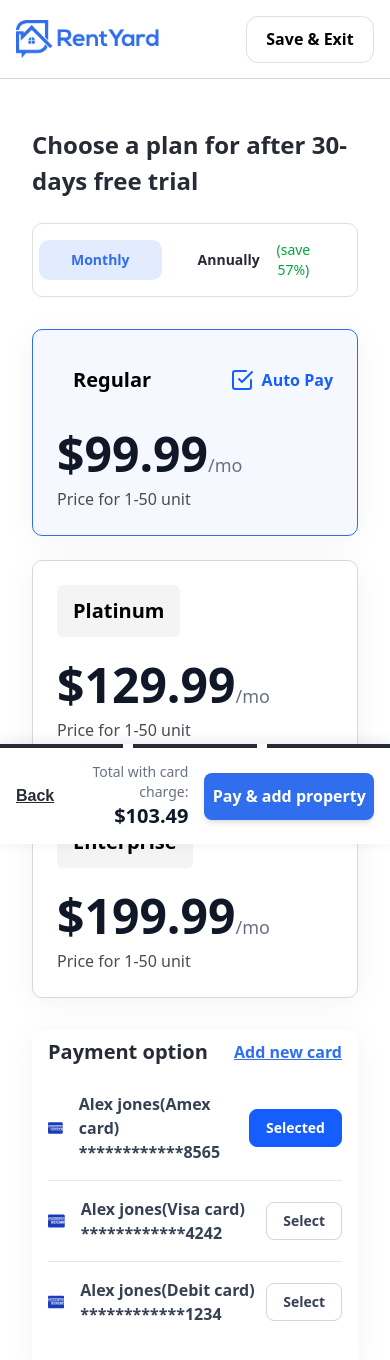
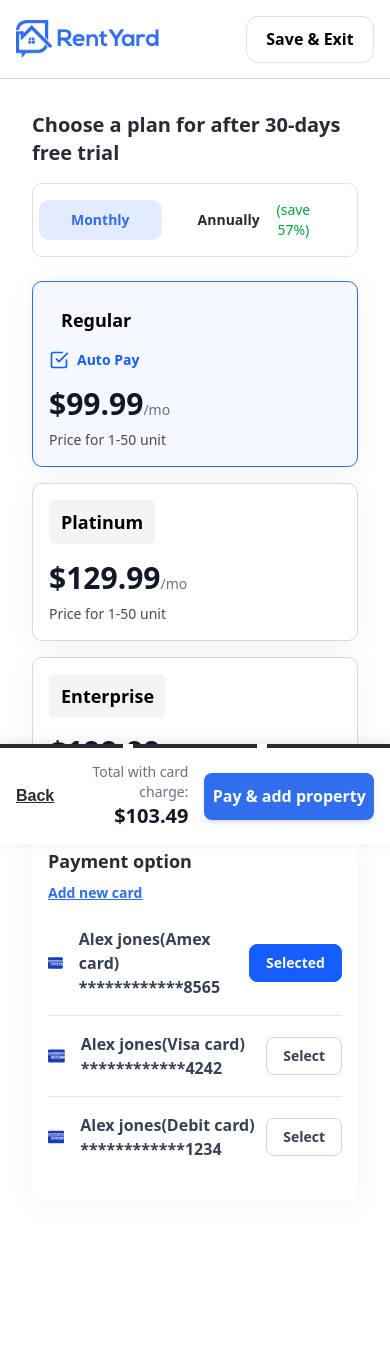
Before and after one commit to mohiulislam/rentyard-assessment, a React (Vite) app: page /pricing in a window 390 px wide. Shown: the top 1360 px of the page. After the commit the page ends 1329 px from the top, so only its background shows below. Built offline with nearby package versions, Linux system fonts and the light colour scheme; a web font is replaced by a local one.

Commit message:
fix(PricingCard): adjust padding and font sizes for better responsiveness

```diff
--- a/src/components/pricing/PricingCard.tsx
+++ b/src/components/pricing/PricingCard.tsx
@@ -21,20 +21,20 @@ const PricingCard: FC<PricingCardProps> = ({
   className = "",
 }) => {
   const containerClasses = `
-    p-6 border rounded-[10px] cursor-pointer transition-all duration-300
+    p-4 sm:p-6 border rounded-[10px] cursor-pointer transition-all duration-300
     ${
       isSelected
         ? "border-[1.5px] border-[#316EED] bg-[#F5F8FF]"
         : "border-[#D8D8D8] bg-white hover:border-gray-400"
     }
-    ${className}  // ✅ Allow custom class from props
+    ${className}
   `;
 
   return (
     <div className={containerClasses} onClick={onSelect}>
-      <div className="flex justify-between items-center mb-6">
+      <div className="flex flex-col sm:flex-row justify-between items-start sm:items-center mb-4 sm:mb-6">
         <div
-          className={`py-3 px-4 rounded-md text-xl font-bold ${
+          className={`py-2 px-3 sm:py-3 sm:px-4 rounded-md text-lg sm:text-xl font-bold ${
             isSelected ? "bg-transparent" : "bg-[#F4F4F4]"
           }`}
         >
@@ -42,23 +42,25 @@ const PricingCard: FC<PricingCardProps> = ({
         </div>
         {hasAutoPay && (
           <button
-            className={`flex items-center gap-2 text-base font-bold transition-colors ${
+            className={`flex items-center gap-2 text-sm sm:text-base font-bold transition-colors mt-2 sm:mt-0 ${
               isSelected ? "text-blue-600" : "text-gray-500"
             }`}
           >
             <FiCheckSquare
               className={isSelected ? "text-blue-600" : "text-gray-400"}
-              size={24}
+              size={20}
             />
             Auto Pay
           </button>
         )}
       </div>
       <div className="mb-2">
-        <span className="text-5xl font-bold text-gray-900">${price}</span>
-        <span className="text-lg text-gray-500">/mo</span>
+        <span className="text-3xl sm:text-4xl lg:text-5xl font-bold text-gray-900">
+          ${price}
+        </span>
+        <span className="text-sm sm:text-lg text-gray-500">/mo</span>
       </div>
-      <p className="text-base text-[#4C4A54]">{description}</p>
+      <p className="text-sm sm:text-base text-[#4C4A54]">{description}</p>
     </div>
   );
 };
--- a/src/pages/PricingPage.tsx
+++ b/src/pages/PricingPage.tsx
@@ -65,7 +65,7 @@ const PricingPage: FC = () => {
   const addCardModalFooter = (
     <div className="flex justify-end">
       <button
-        className="px-8 py-3 bg-[#316EED] text-white font-bold rounded-xl hover:bg-[#2557D6]"
+        className="px-6 py-2 sm:px-8 sm:py-3 bg-[#316EED] text-white font-bold rounded-xl hover:bg-[#2557D6] transition-colors"
         style={{ backgroundColor: "#316EED", borderRadius: "12px" }}
       >
         Save
@@ -75,10 +75,13 @@ const PricingPage: FC = () => {
 
   return (
     <>
-      <div className="py-12 px-4 sm:px-6">
-        <div className="w-full flex flex-col gap-8">
-          <section className="flex flex-col items-start gap-6">
-            <h1 className="text-[24px] font-bold" style={{ color: "#272B35" }}>
+      <div className="py-8 px-4 sm:px-6 lg:px-8 max-w-7xl mx-auto">
+        <div className="w-full flex flex-col gap-6 sm:gap-8">
+          <section className="flex flex-col items-start gap-4 sm:gap-6">
+            <h1
+              className="text-xl sm:text-2xl lg:text-3xl font-bold"
+              style={{ color: "#272B35" }}
+            >
               Choose a plan for after 30-days free trial
             </h1>
             <PricingToggle
@@ -86,7 +89,7 @@ const PricingPage: FC = () => {
               onToggle={setBillingCycle}
             />
           </section>
-          <section className="grid grid-cols-1 md:grid-cols-3 gap-6">
+          <section className="grid grid-cols-1 sm:grid-cols-2 lg:grid-cols-3 gap-4 sm:gap-6">
             {plans.map((plan) => (
               <PricingCard
                 key={plan.name}
@@ -113,15 +116,18 @@ const PricingPage: FC = () => {
               style={{ border: "none" }}
             >
               <div
-                className="flex justify-between items-center px-4 py-2 pb-[10px]"
+                className="flex flex-col sm:flex-row justify-between items-start sm:items-center px-4 py-2 sm:py-3"
                 style={{ border: "0px solid #F0F1F3" }}
               >
-                <h2 className="text-xl font-bold" style={{ color: "#272B35" }}>
+                <h2
+                  className="text-lg sm:text-xl font-bold"
+                  style={{ color: "#272B35" }}
+                >
                   Payment option
                 </h2>
                 <button
                   onClick={openCardModal}
-                  className="text-base font-semibold underline"
+                  className="text-sm sm:text-base font-semibold underline mt-2 sm:mt-0"
                   style={{ color: "#316EED" }}
                 >
                   Add new card
@@ -135,7 +141,7 @@ const PricingPage: FC = () => {
                     isSelected={selectedPaymentId === method.id}
                     onSelect={() => setSelectedPaymentId(method.id)}
                     className={`
-                      rounded-[12px]
+                      rounded-[12px] text-sm sm:text-base
                       ${
                         selectedPaymentId === method.id
                           ? "bg-[#316EED] text-white"
@@ -154,7 +160,7 @@ const PricingPage: FC = () => {
         onClose={closeCardModal}
         title="Add new card"
         footer={addCardModalFooter}
-        className="rounded-[10px]"
+        className="rounded-[10px] w-full max-w-md sm:max-w-lg"
       >
         <AddNewCardForm />
       </Modal>
```
